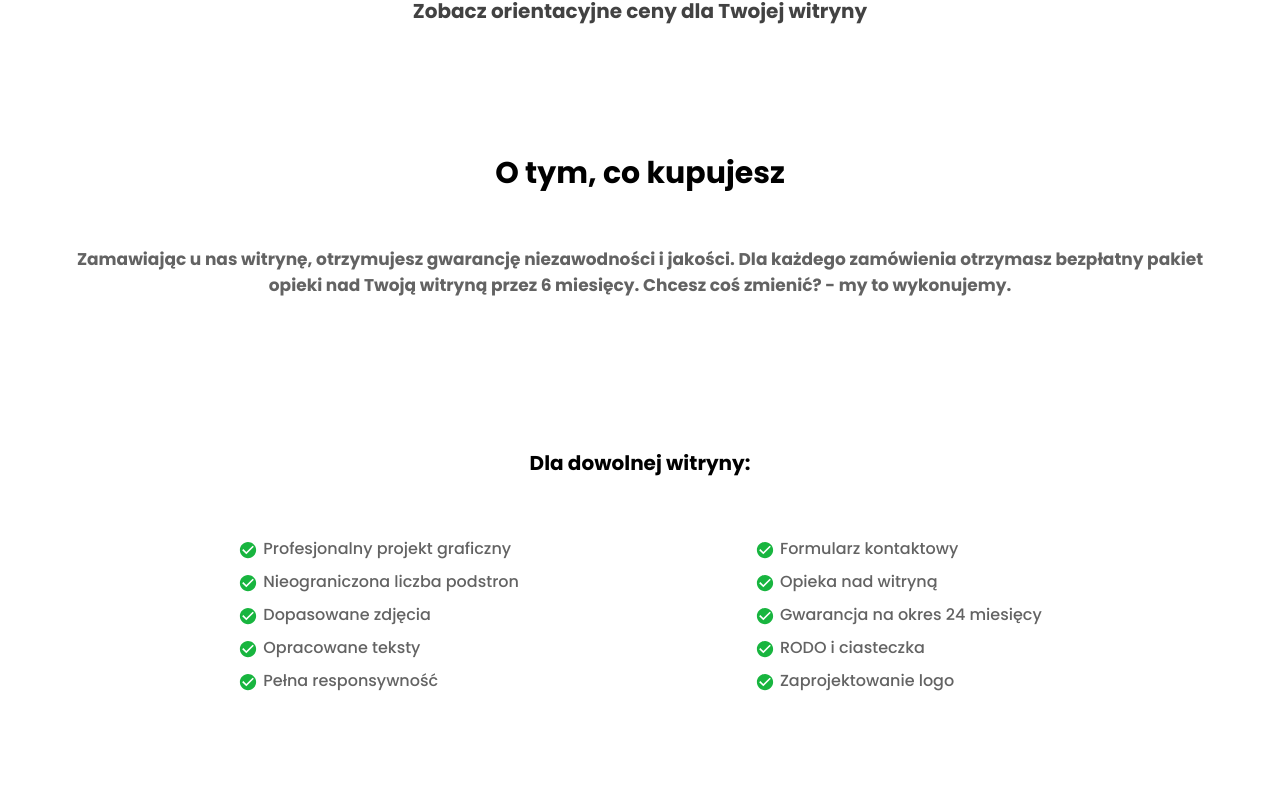
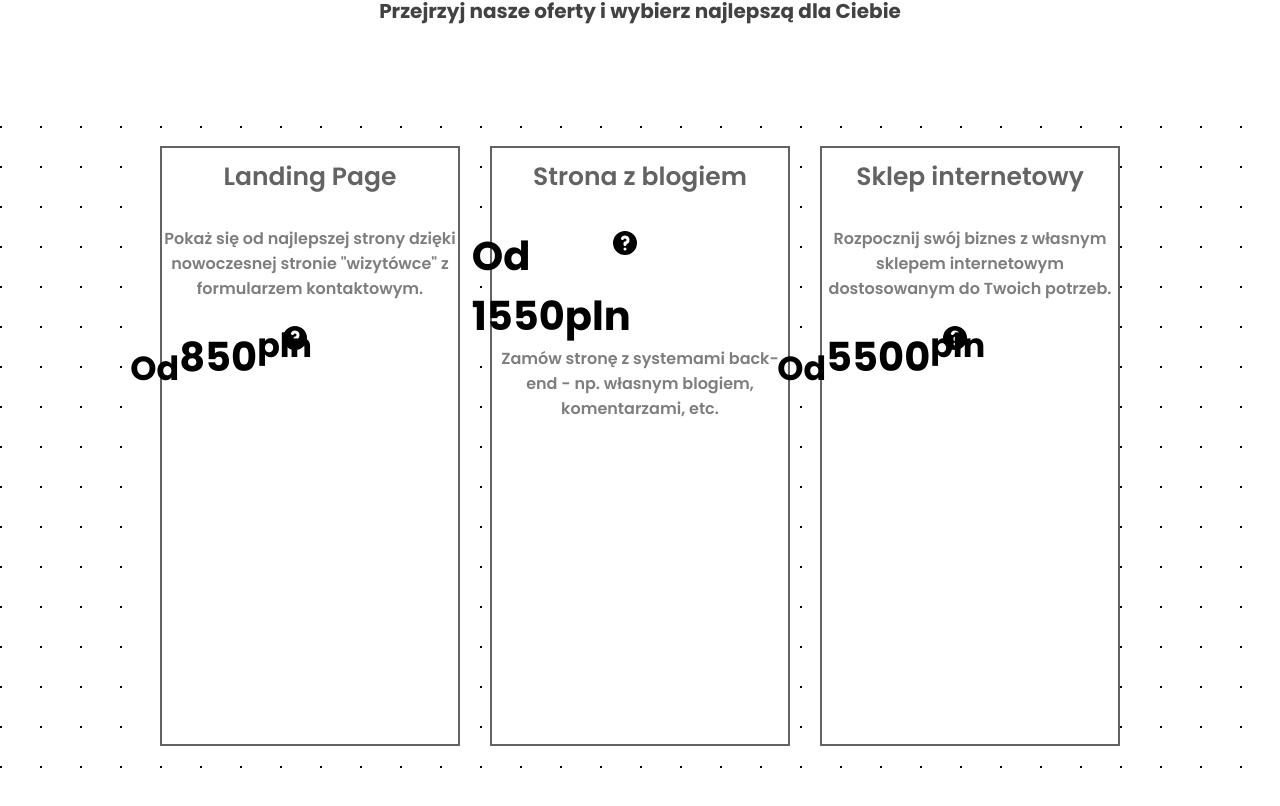
Before and after one commit to KamilCodemate/KamilCodemateWebsite, a React (Create React App) app: page / in a window 1280 px wide. Shown: the part 2794-3600 px from the top of the page. Built offline with nearby package versions, Linux system fonts and the light colour scheme.

Commit message:
Some changes

```diff
--- a/src/Components/ComponentStyles/Footer.scss
+++ b/src/Components/ComponentStyles/Footer.scss
@@ -93,11 +93,14 @@
 }
 @media only screen and (max-width: 1000px) {
   .footer {
+    margin-top: 40px;
     display: flex;
     flex-direction: column;
     flex-wrap: nowrap;
     height: fit-content;
-    gap: 100px;
+    gap: 50px;
+    text-align: center;
+
 
     .footer-first-col,
     .footer-second-col {
@@ -111,6 +114,17 @@
         display: flex;
       }
     }
+    .footer-first-col{
+      padding-left: 10px;
+      padding-right: 10px;
+      .footer-services{
+        width: 100%;
+        display: flex;
+        align-items: center;
+        justify-content: center;
+        padding-left: 0;
+      }
+    }
     .copy {
       width: 100%;
       display: flex;
--- a/src/Components/ComponentStyles/MainNavbar.scss
+++ b/src/Components/ComponentStyles/MainNavbar.scss
@@ -25,7 +25,7 @@
   .main-navbar {
     height: 100vh;
     flex-direction: column;
-    width: 50%;
+    width: 100%;
     position: fixed;
     border-right: 2px solid white;
     transform: translateX(-100%);
--- a/src/Pages/MainPage.tsx
+++ b/src/Pages/MainPage.tsx
@@ -52,22 +52,31 @@ const MainPage: React.FC = () => {
   const [isInitialized, setInitialized] = useState(true);
 
   useEffect(() => {
-    const interval = setInterval(() => {
+
+    const preventScrolling = () => {
       window.scrollTo(0, 0);
-  }, 100)
+    };
+    window.addEventListener("scroll", preventScrolling);
+    window.scrollTo(0, 0);
 
     setTimeout(() => {
+      setInitialized(false);
+    }, 3000);
+    const timeout = setTimeout(() => {
       window.scrollTo(0, 0);
-      setInitialized(false);
 
-    }, 3000);
-    setTimeout(() => {
-      window.scrollTo(0, 0);
-      clearInterval(interval);
+      window.removeEventListener("scroll", preventScrolling);
+
     }, 4000);
 
 
+    return () => {
+
+      clearTimeout(timeout);
+      window.removeEventListener("scroll", preventScrolling);
+    };
   }, []);
+
 
 
   const slideButtonClicked = () => {
@@ -249,8 +258,8 @@ const MainPage: React.FC = () => {
 
         <div id="price-list">
           <Header
-            title="Cennik"
-            description="Zobacz orientacyjne ceny dla Twojej witryny"
+            title="Nasze oferty"
+            description="Przejrzyj nasze oferty i wybierz najlepszą dla Ciebie"
             type="blacked"
           />
           <motion.div
@@ -261,64 +270,7 @@ const MainPage: React.FC = () => {
             variants={AnimationVariants}
             transition={AnimationTransition}
           >
-            <div className="pricing-first-col">
-              <div className="about-product-title">O tym, co kupujesz</div>
-              <div className="about-product-desc">
-                Zamawiając u nas witrynę, otrzymujesz gwarancję niezawodności i
-                jakości. Dla każdego zamówienia otrzymasz bezpłatny pakiet
-                opieki nad Twoją witryną przez 6 miesięcy. Chcesz coś zmienić? -
-                my to wykonujemy.
-              </div>
-              <div className="accessories">
-                <div className="accessories-title">Dla dowolnej witryny: </div>
-                <div className="accessories-content">
-                  <ul className="first-accessories-col">
-                    <li>
-                      <IoMdCheckmarkCircle />
-                      Profesjonalny projekt graficzny
-                    </li>
-                    <li>
-                      <IoMdCheckmarkCircle />
-                      Nieograniczona liczba podstron
-                    </li>
-                    <li>
-                      <IoMdCheckmarkCircle />
-                      Dopasowane zdjęcia
-                    </li>
-                    <li>
-                      <IoMdCheckmarkCircle />
-                      Opracowane teksty
-                    </li>
-                    <li>
-                      <IoMdCheckmarkCircle />
-                      Pełna responsywność
-                    </li>
-                  </ul>
-                  <ul className="second-accessories-col">
-                    <li>
-                      <IoMdCheckmarkCircle />
-                      Formularz kontaktowy
-                    </li>
-                    <li>
-                      <IoMdCheckmarkCircle />
-                      Opieka nad witryną
-                    </li>
-                    <li>
-                      <IoMdCheckmarkCircle />
-                      Gwarancja na okres 24 miesięcy
-                    </li>
-                    <li>
-                      <IoMdCheckmarkCircle />
-                      RODO i ciasteczka
-                    </li>
-                    <li>
-                      <IoMdCheckmarkCircle />
-                      Zaprojektowanie logo
-                    </li>
-                  </ul>
-                </div>
-              </div>
-            </div>
+
             <div className="pricing-second-col">
               <motion.div
                 className="page-pricing"
@@ -356,21 +308,22 @@ const MainPage: React.FC = () => {
               >
                 <div className="page-pricing-title-desc">
                   <div className="page-pricing-title">Strona z blogiem</div>
+                  <div className="page-pricing-price">
+                  <div className="page-price">
+
+                     Od 1550pln
+
+                  </div>
+                  <div className="page-qmark">
+                    <HiQuestionMarkCircle />
+                  </div>
+                </div>
                   <div className="page-pricing-desc">
                     Zamów stronę z systemami back-end - np. własnym blogiem,
                     komentarzami, etc.
                   </div>
                 </div>
-                <div className="page-pricing-price">
-                  <div className="page-price">
-                    <span>
-                      <sub>Od</sub>1550<sup>pln</sup>
-                    </span>
-                  </div>
-                  <div className="page-qmark">
-                    <HiQuestionMarkCircle />
-                  </div>
-                </div>
+
               </motion.div>
               <motion.div
                 className="page-pricing"
--- a/src/Pages/PageStyles/MainPage.scss
+++ b/src/Pages/PageStyles/MainPage.scss
@@ -177,93 +177,44 @@
   min-height: 100vh;
   height: fit-content;
   width: 100%;
+
   background-color: white;
-
   .pricing-cols {
     display: flex;
     align-items: center;
     justify-content: center;
 
-    & > div {
-      width: 50%;
-      min-height: 600px;
 
+
+    .pricing-second-col {
+      padding-top: 20px;
+      padding-bottom: 50px;
+     flex-direction: row;
+      gap: 30px;
+      width: 100%;
       display: flex;
-      flex-direction: column;
       align-items: center;
-    }
-    .pricing-first-col {
-      padding-left: 100px;
-
-      .about-product-title {
-        font-weight: bold;
-        font-size: 30px;
-      }
-      .about-product-desc {
-        margin-top: 50px;
-        font-weight: bold;
-        font-size: 17px;
-        color: rgb(99, 99, 99);
-        text-align: center;
-      }
-      .accessories {
-        margin-top: 50px;
-        display: flex;
-        flex-direction: column;
-        align-items: center;
-        width: 100%;
-        .accessories-title {
-          margin-top: 100px;
-          font-weight: bold;
-          font-size: 20px;
-          width: 100%;
-          text-align: left;
-        }
-        .accessories-content {
-          margin-top: 50px;
-          width: 100%;
-          display: flex;
-          align-items: center;
-
-          gap: 20%;
-          ul {
-            list-style-type: none;
-            font-size: 16px;
-
-            color: rgb(99, 99, 99);
-            li {
-              margin-top: 8px;
-              margin-bottom: 8px;
-              font-weight: 500;
-            }
-            li svg {
-              color: #18b53f;
-              fill: #18b53f;
-              font-size: 20px;
-              vertical-align: middle;
-              margin-right: 5px;
-            }
-          }
-        }
-      }
-    }
-    .pricing-second-col {
-      flex-direction: column;
-      align-items: center;
-      justify-content: space-around;
+      justify-content: center;
+      background: white;
+      background-image: radial-gradient(black 1px, transparent 0);
+      background-size: 40px 40px;
+      background-position: -19px -19px;
 
       .page-pricing {
         display: flex;
-        width: 80%;
-        height: 130px;
-        border: 1px solid rgb(99, 99, 99);
-        border-left: 20px solid black;
-        border-radius: 20px;
-        padding-left: 20px;
+        flex-direction: column;
+        width: 300px;
+        min-height: 600px;
+        height: fit-content;
+        border: 2px solid rgb(99, 99, 99);
+        background-color: white;
+
+
+
         padding-top: 10px;
         .page-pricing-title-desc {
-          width: 60%;
-          height: 100%;
+          width: 100%;
+
           display: flex;
           flex-direction: column;
           justify-content: space-between;
@@ -271,12 +222,18 @@
             font-size: 25px;
             color: rgb(99, 99, 99);
             font-weight: 600;
+            width: 100%;
+            text-align: center;
+            margin-bottom: 30px;
           }
           .page-pricing-desc {
             font-size: 16px;
             color: rgb(126, 126, 126);
             font-weight: 600;
             margin-bottom: 20px;
+            width: 100%;
+            text-align: center;
+
           }
         }
         .page-pricing-price {
@@ -284,7 +241,7 @@
           display: flex;
 
           .page-price {
-            width: 80%;
+            width: 100%;
             height: 100%;
             display: flex;
             align-items: center;
@@ -292,21 +249,7 @@
             font-size: 40px;
             font-weight: bold;
 
-            sup,
-            sub {
-              font-size: 0.5em;
-              color: rgb(126, 126, 126);
-            }
-            sub {
-              position: relative;
-              bottom: 10px;
-              right: 5px;
-            }
-            sup {
-              position: relative;
-              bottom: 10px;
-              right: -5px;
-            }
+
           }
           .page-qmark {
             width: 20%;
--- a/src/Pages/PageStyles/MediaQueries/MainPageMediaQuery.scss
+++ b/src/Pages/PageStyles/MediaQueries/MainPageMediaQuery.scss
@@ -204,3 +204,19 @@
     }
   }
 }
+@media only screen and (max-width: 500px) {
+  #hero{
+.hero-left-col{
+  width: 100%;
+  padding-left: 0;
+}
+  }
+  .services-cards .service-row{
+    gap: 150px;
+
+    .card{
+      width: 100%;
+    }
+  }
+
+}
```
